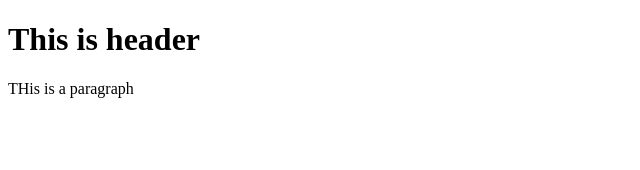
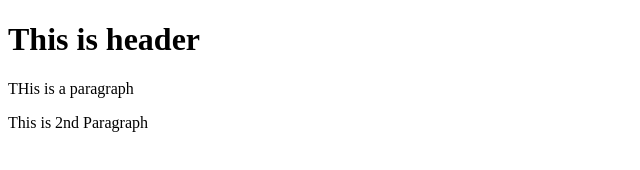
Before and after one commit to Rajunrichu/rajurepo, a plain HTML site: page index.html in a window 1280 px wide. Shown: the whole page, without its empty margins (0-640 px from the left). Drawn offline with Linux system fonts and the light colour scheme.

Commit message:
Commit the changes for 2nd paragraph on index.html

```diff
--- a/index.html
+++ b/index.html
@@ -9,5 +9,6 @@
 <body>
     <h1>This is header</h1>
     <p1>THis is a paragraph</p1>
+    <p> This is 2nd Paragraph</p1>
 </body>
 </html>
```
